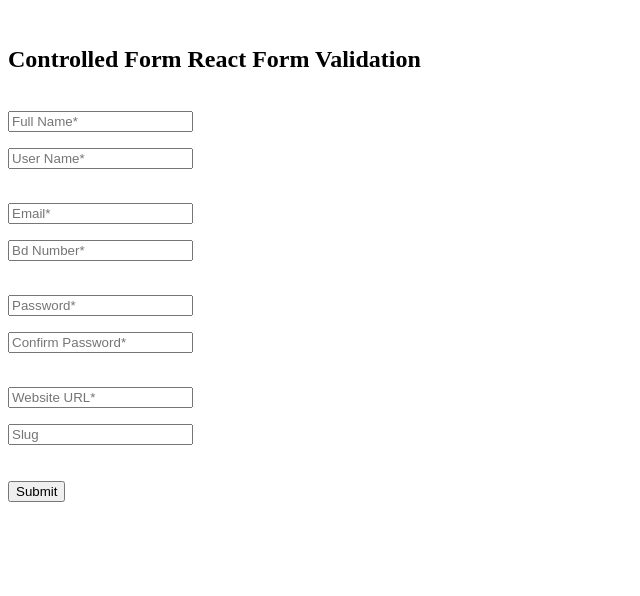
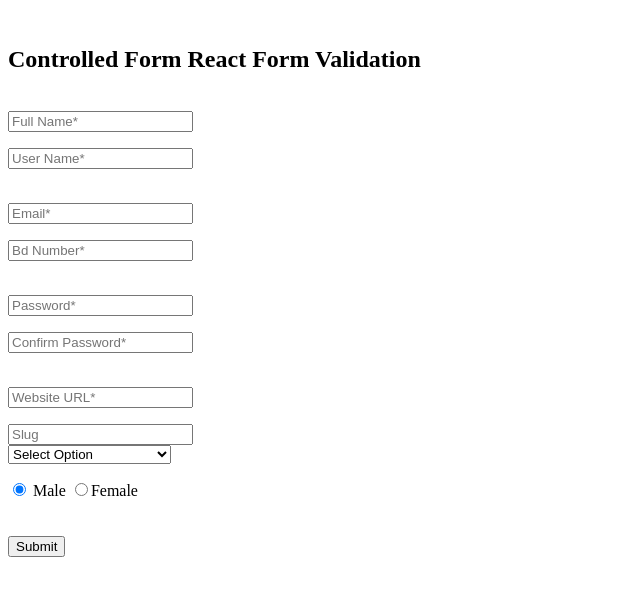
Before and after one commit to obaydullaa/form-validation, a React (Create React App) app: page / in a window 1280 px wide. Shown: the top 596 px of the page, without its empty margins (0-640 px from the left). Built offline with nearby package versions, Linux system fonts and the light colour scheme; the HTML template or start-up script is replaced by a standard one.

Commit message:
add some input field

```diff
--- a/src/ControlledForm.js
+++ b/src/ControlledForm.js
@@ -11,6 +11,8 @@ export default function ControlledForm() {
         confirmPassword: '',
         webSlug: '',
         webUrl: '',
+        profession: '',
+        gender: 'male',
     }
 
     const [userData, setUserData] = useState(initialData)
@@ -22,6 +24,7 @@ export default function ControlledForm() {
         password: '',
         confirmPassword: '',
         webUrl: '',
+        profession: '',
     })
     const [submitted, setSubmitted] = useState(false)
 
@@ -40,7 +43,7 @@ export default function ControlledForm() {
 
     const handleSubmit = (evt) => {
         evt.preventDefault()
-        const {fullName, userName, email, bdNumber, password, confirmPassword, webUrl } = userData;
+        const {fullName, userName, email, bdNumber, password, confirmPassword, webUrl, profession } = userData;
 
         const userError = {
             fullName: '',
@@ -102,6 +105,10 @@ export default function ControlledForm() {
                 isError = true;
                 userError.webUrl = 'Please Valid URL'
             }
+            if( profession === '' ){
+                isError = true;
+                userError.profession = 'Profession is Required'
+            }
 
             setErrors(userError)
 
@@ -117,10 +124,10 @@ export default function ControlledForm() {
             password,
             confirmPassword,
             webSlug,
-            webUrl
+            webUrl,
+            profession,
+            gender,
         } = userData;
-
-
 
   return (
     <div className='container' style={{width: 600, margin:'50pz auto'}}>
@@ -211,6 +218,42 @@ export default function ControlledForm() {
                 />
                 {/* <p style={{color: 'red'}}>{errors.webSlug}</p> */}
             </div>
+            <div>
+                <select
+                name="profession"
+                id="profession"
+                onChange={handleChange}
+                value={profession}
+                >
+                    <option value="" disabled>Select Option</option>
+                    <option value="reactDeveloper">React js Developer</option>
+                    <option value="vueDeveloper">Vue js Developer</option>
+                    <option value="mernDeveloper">MERN Stack Developer</option>
+                    <option value="wpDeveloper">Wordpress Developer</option>
+                </select>
+                <p style={{color: 'red'}}>{errors.profession}</p>
+                <div>
+                    <input type="radio"
+                        name='gender'
+                        id='gender'
+                        value='male'
+                        id='male'
+                        checked={gender === 'male'}
+                        onChange={handleChange}
+                        />
+                    <label htmlFor="male"> Male </label>
+
+                    <input type="radio"
+                        name='gender'
+                        value='female'
+                        id='female'
+                        checked={gender === 'female'}
+                        onChange={handleChange}
+                        />
+                    <label htmlFor="female">Female</label>
+
+                </div>
+            </div>
             <br/>
             <br/>
             <button type='submit' value='submit'>Submit</button>
```
